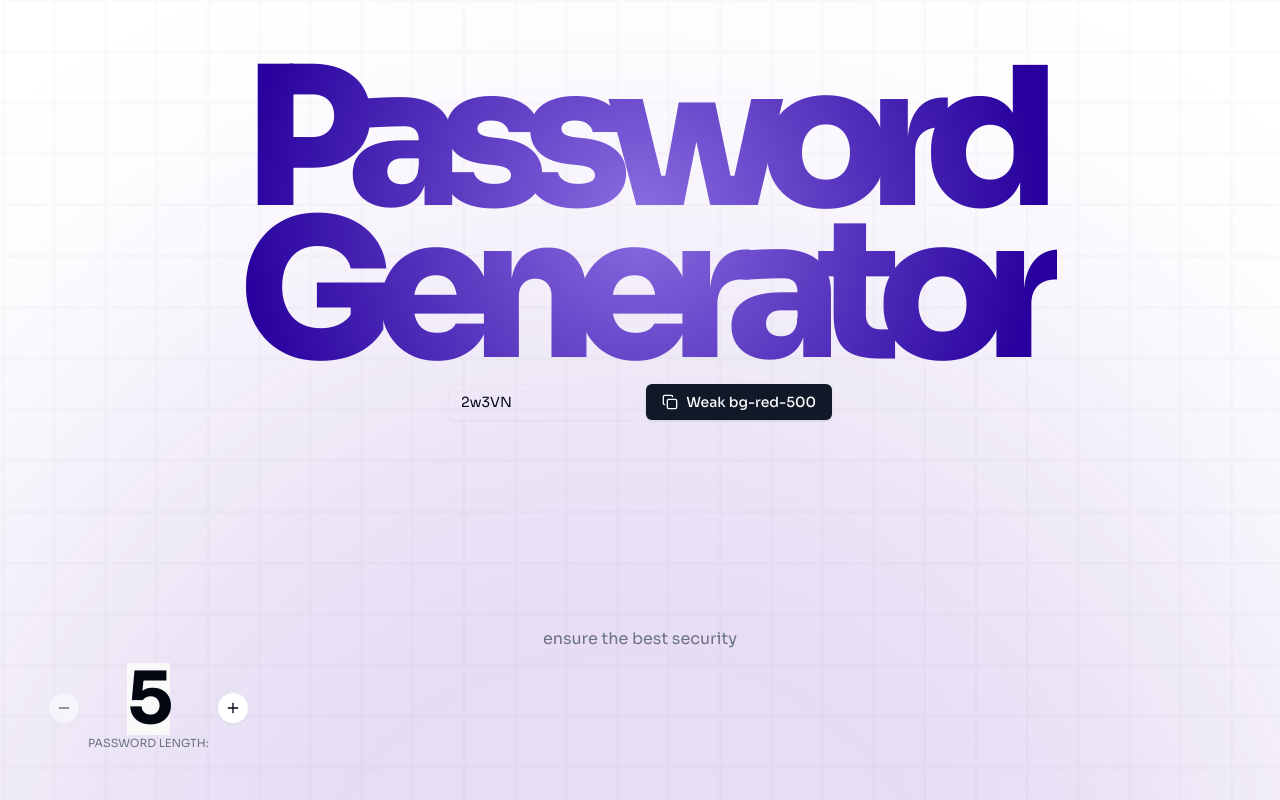
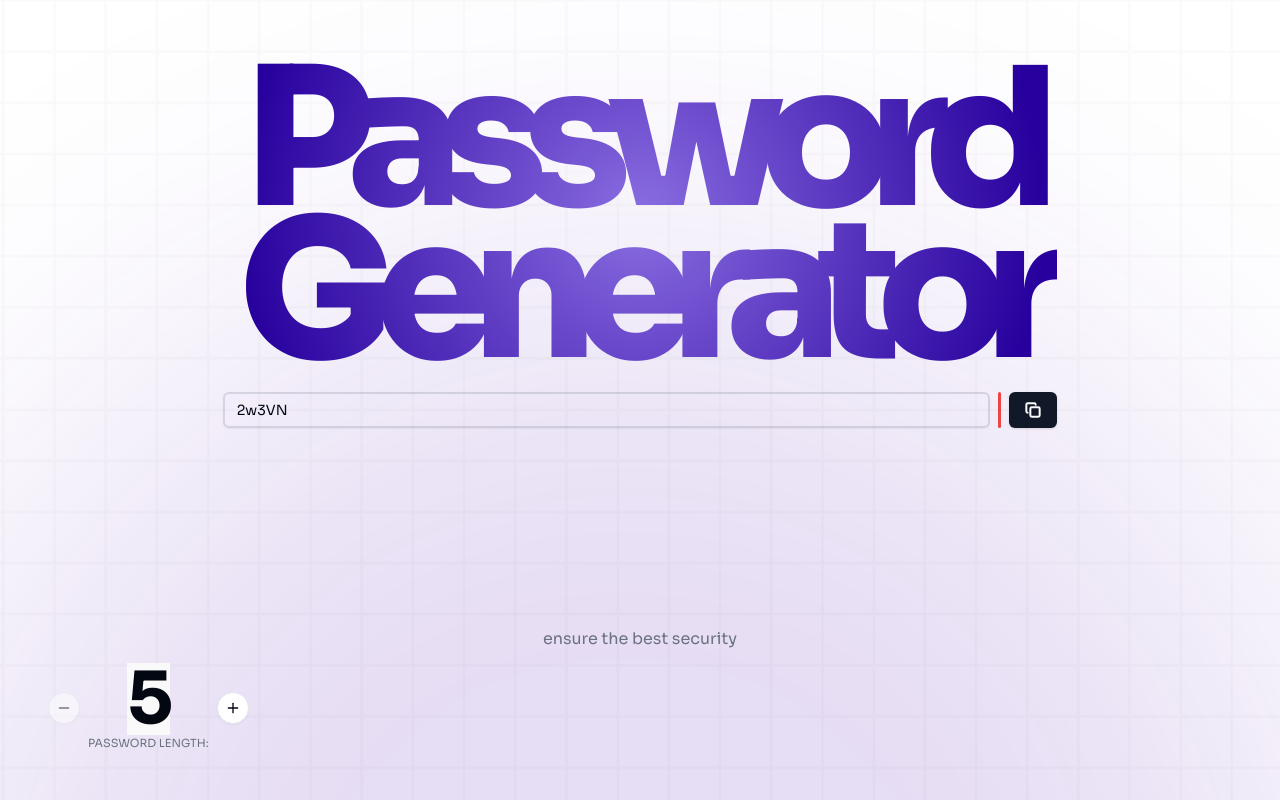
Before and after one commit to mendesjar/generate-password, a React (Vite) app: page / in a window 1280 px wide. Built offline with nearby package versions, Linux system fonts and the light colour scheme.

Commit message:
feat: add line color score password

```diff
--- a/src/App.tsx
+++ b/src/App.tsx
@@ -32,21 +32,24 @@ function App() {
       <div className="relative z-20 w-full h-dvh">
         <div className="w-screen h-full p-4 lg:p-12">
           <div className="w-full h-full flex flex-col justify-between items-center">
-            <div className="flex flex-col items-center">
+            <div className="flex flex-col items-center gap-y-2">
               <h1 className="bg-ben text-transparent bg-clip-text font-extrabold text-center p-2 xl:p-4 text-5xl tracking-[-0.4rem] leading-9 sm:text-7xl sm:tracking-[-0.55rem] sm:leading-[3.5rem] md:text-9xl md:tracking-[-0.95rem] md:leading-[6.5rem] xl:text-[12rem] xl:tracking-[-1.5rem] xl:leading-[9.5rem] 2xl:text-[17rem] 2xl:tracking-[-2rem] 2xl:leading-[13.5rem]">
                 Password
                 <br />
                 Generator
               </h1>
-              <div className="flex w-full max-w-sm items-center space-x-2">
+              <div className="flex flex-wrap sm:flex-nowrap w-[calc(100%-2rem)] sm:w-full items-center space-y-2 sm:space-x-2 sm:space-y-0">
                 <Input
-                  className="pointer-events-none"
+                  className="pointer-events-none border-2 border-slate-700 border-opacity-15"
                   type="text"
                   value={password}
                 />
-                <Button onClick={() => navigator.clipboard.writeText(password)}>
-                  <Copy />
-                  {score}
+                <div className={`w-full h-1 sm:w-1 sm:h-full ${score} rounded-full`} />
+                <Button
+                  className="w-full sm:w-auto"
+                  onClick={() => navigator.clipboard.writeText(password)}
+                >
+                  <Copy className="stroke-[3]" />
                 </Button>
               </div>
             </div>
@@ -54,7 +57,7 @@ function App() {
               <p className="text-muted-foreground text-center">
                 ensure the best security
               </p>
-              <div className="flex justify-between">
+              <div className="flex justify-center sm:justify-between">
                 <div className="flex items-center justify-center space-x-2">
                   <Button
                     variant="outline"
```
